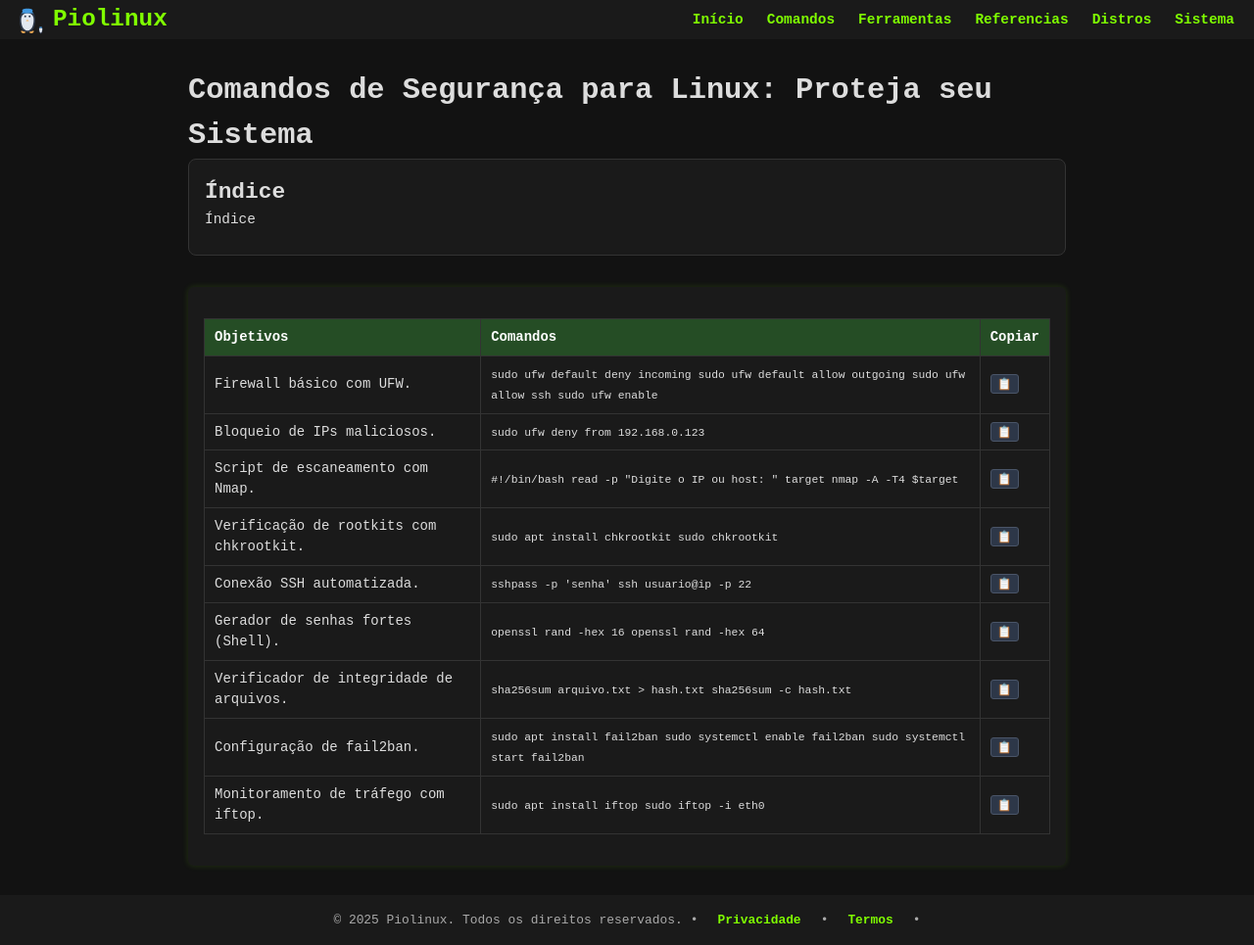
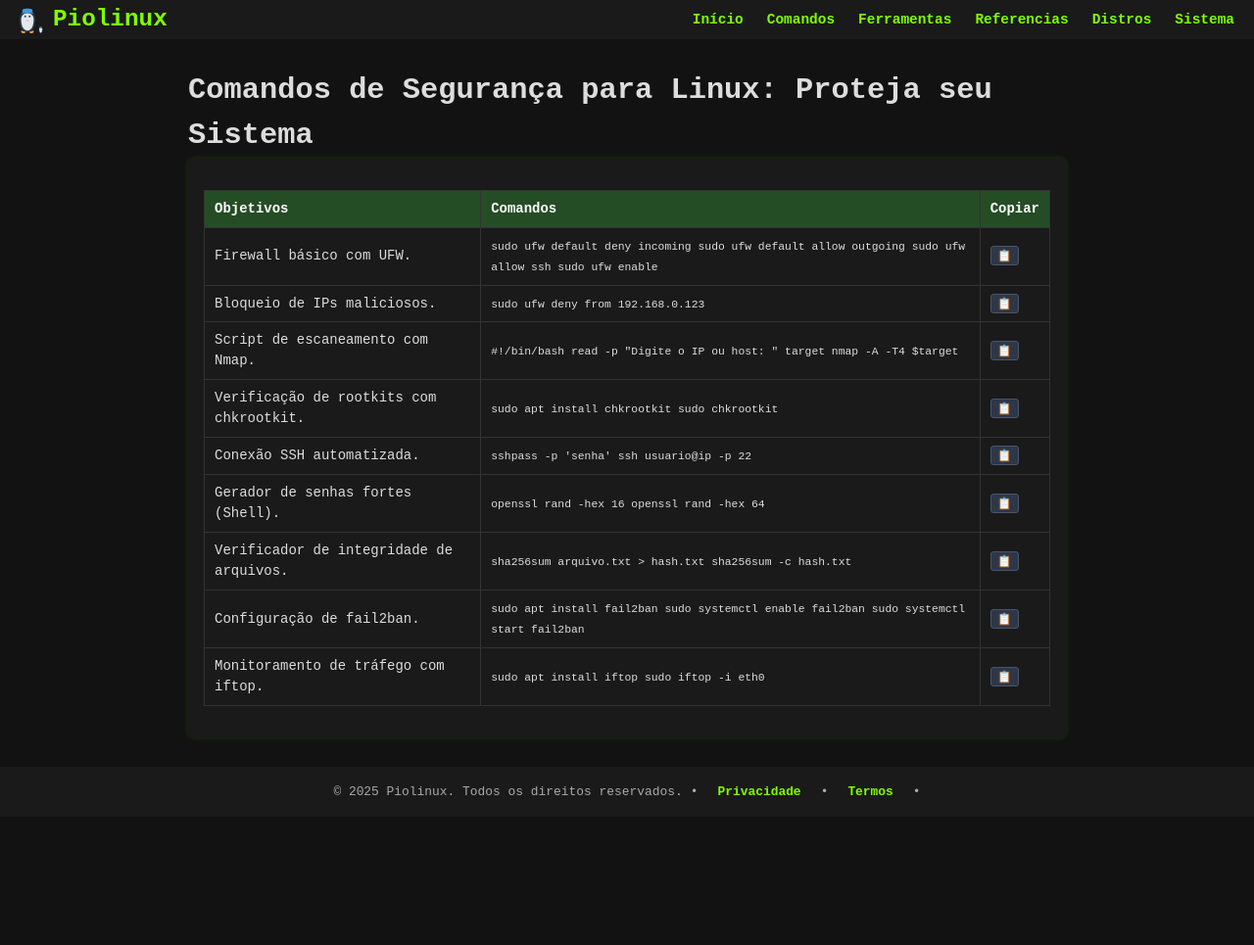
Before and after one commit to Piolinux/piolinux-site, a Jekyll site: the page built from _pages/_iniciantes/comandos-de-seguranca-para-linux-proteja-seu-sistema.md, in a window 1280 px wide. Shown: the whole page at 98% size. Built offline with Jekyll 4.4.1, drawn with Linux system fonts in a browser that asks for light colours; after the commit the page ends 900 px from its top, so only the background shows below that.

Commit message:
Update comandos-de-seguranca-para-linux-proteja-seu-sistema.md

```diff
--- a/_pages/_iniciantes/comandos-de-seguranca-para-linux-proteja-seu-sistema.md
+++ b/_pages/_iniciantes/comandos-de-seguranca-para-linux-proteja-seu-sistema.md
@@ -8,7 +8,6 @@ permalink: /comandos-seguranca-linux/
 
 
 
-{% include toc.html %}
 
 
 
@@ -32,7 +31,7 @@ permalink: /comandos-seguranca-linux/
 sudo ufw default allow outgoing
 sudo ufw allow ssh
 sudo ufw enable</code></td>
-      <td data-label="Copiar"><button class="copy-btn" data-command="sudo ufw default deny incoming%0Asudo ufw default allow outgoing%0Asudo ufw allow ssh%0Asudo ufw enable">📋</button></td>
+      <td data-label="Copiar"><button class="copy-btn" data-command="sudo ufw default deny incoming sudo ufw default allow outgoing sudo ufw allow ssh sudo ufw enable">📋</button></td>
     </tr>
     <tr>
       <td data-label="Objetivo">Bloqueio de IPs maliciosos.</td>
@@ -44,13 +43,13 @@ sudo ufw enable</code></td>
       <td data-label="Comando"><code>#!/bin/bash
 read -p "Digite o IP ou host: " target
 nmap -A -T4 $target</code></td>
-      <td data-label="Copiar"><button class="copy-btn" data-command="#!/bin/bash%0Aread -p &quot;Digite o IP ou host: &quot; target%0Anmap -A -T4 $target">📋</button></td>
+      <td data-label="Copiar"><button class="copy-btn" data-command="#!/bin/bash read -p &quot;Digite o IP ou host: &quot; target nmap -A -T4 $target">📋</button></td>
     </tr>
     <tr>
       <td data-label="Objetivo">Verificação de rootkits com chkrootkit.</td>
       <td data-label="Comando"><code>sudo apt install chkrootkit
 sudo chkrootkit</code></td>
-      <td data-label="Copiar"><button class="copy-btn" data-command="sudo apt install chkrootkit%0Asudo chkrootkit">📋</button></td>
+      <td data-label="Copiar"><button class="copy-btn" data-command="sudo apt install chkrootkit sudo chkrootkit">📋</button></td>
     </tr>
     <tr>
       <td data-label="Objetivo">Conexão SSH automatizada.</td>
@@ -61,26 +60,26 @@ sudo chkrootkit</code></td>
       <td data-label="Objetivo">Gerador de senhas fortes (Shell).</td>
       <td data-label="Comando"><code>openssl rand -hex 16
 openssl rand -hex 64</code></td>
-      <td data-label="Copiar"><button class="copy-btn" data-command="openssl rand -hex 16%0Aopenssl rand -hex 64">📋</button></td>
+      <td data-label="Copiar"><button class="copy-btn" data-command="openssl rand -hex 16 openssl rand -hex 64">📋</button></td>
     </tr>
     <tr>
       <td data-label="Objetivo">Verificador de integridade de arquivos.</td>
       <td data-label="Comando"><code>sha256sum arquivo.txt > hash.txt
 sha256sum -c hash.txt</code></td>
-      <td data-label="Copiar"><button class="copy-btn" data-command="sha256sum arquivo.txt > hash.txt%0Asha256sum -c hash.txt">📋</button></td>
+      <td data-label="Copiar"><button class="copy-btn" data-command="sha256sum arquivo.txt > hash.txt sha256sum -c hash.txt">📋</button></td>
     </tr>
     <tr>
       <td data-label="Objetivo">Configuração de fail2ban.</td>
       <td data-label="Comando"><code>sudo apt install fail2ban
 sudo systemctl enable fail2ban
 sudo systemctl start fail2ban</code></td>
-      <td data-label="Copiar"><button class="copy-btn" data-command="sudo apt install fail2ban%0Asudo systemctl enable fail2ban%0Asudo systemctl start fail2ban">📋</button></td>
+      <td data-label="Copiar"><button class="copy-btn" data-command="sudo apt install fail2ban sudo systemctl enable fail2ban sudo systemctl start fail2ban">📋</button></td>
     </tr>
     <tr>
       <td data-label="Objetivo">Monitoramento de tráfego com iftop.</td>
       <td data-label="Comando"><code>sudo apt install iftop
 sudo iftop -i eth0</code></td>
-      <td data-label="Copiar"><button class="copy-btn" data-command="sudo apt install iftop%0Asudo iftop -i eth0">📋</button></td>
+      <td data-label="Copiar"><button class="copy-btn" data-command="sudo apt install iftop sudo iftop -i eth0">📋</button></td>
     </tr>
   </tbody>
 </table>
```
